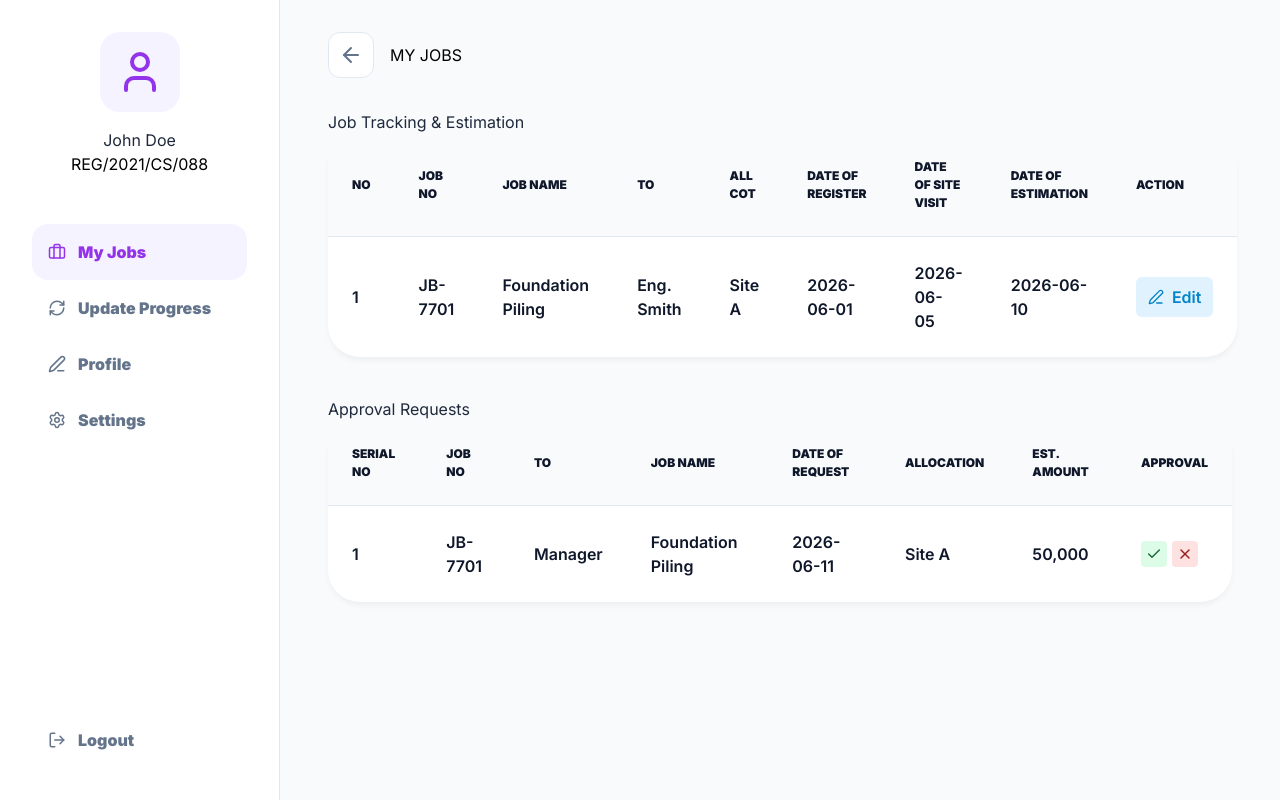
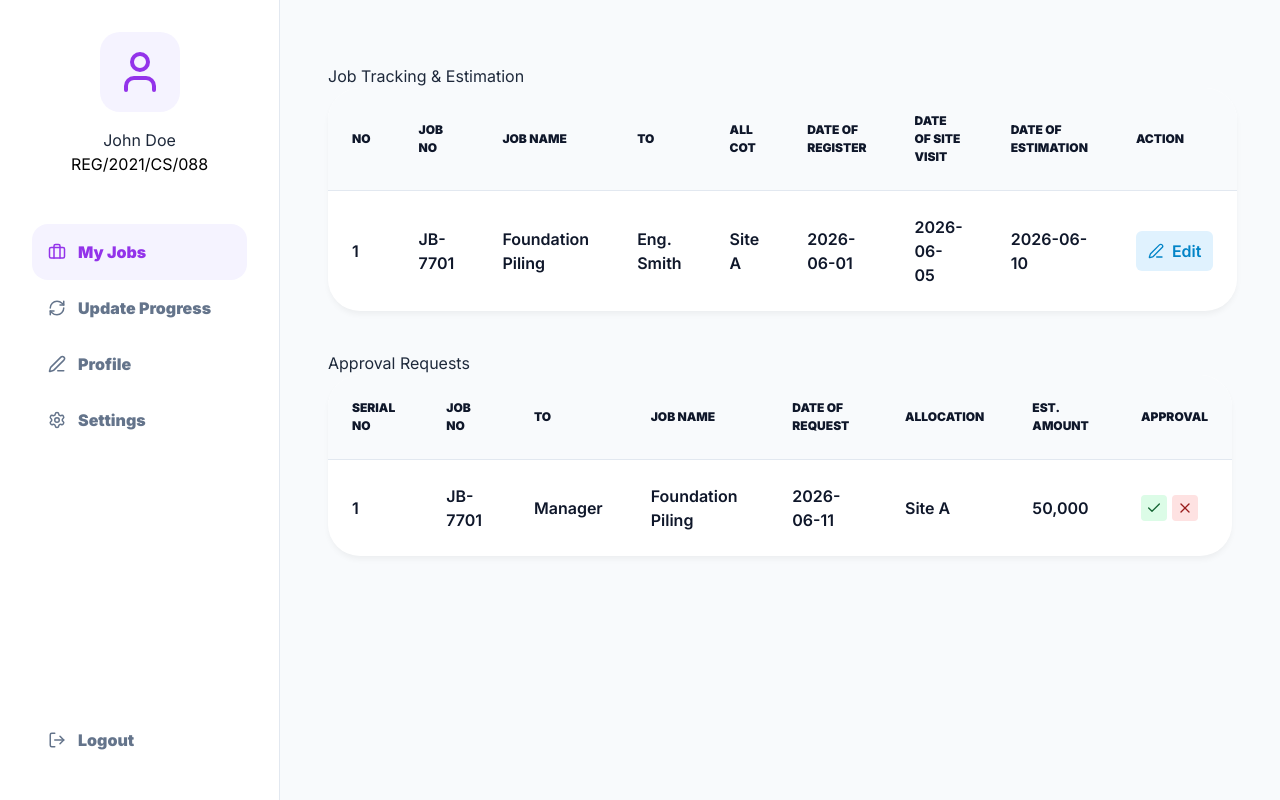
Before and after one commit to Project-Managment-System/software-engineering-project, a React (Create React App) app in the folder frontend/: page /engineer/dashboard in a window 1280 px wide. Built offline with nearby package versions, Linux system fonts and the light colour scheme.

Commit message:
modified:   frontend/src/pages/engineer/Dashboard.jsx

```diff
--- a/frontend/src/pages/engineer/Dashboard.jsx
+++ b/frontend/src/pages/engineer/Dashboard.jsx
@@ -49,8 +49,6 @@ const UserDashboard = ({ isDark }) => {
         <main className="dashboard-content">
           <header className="content-header">
             <div className="header-left">
-              <button className="back-arrow-icon" onClick={() => navigate('/')}><ArrowLeft size={24} /></button>
-              <h1>{activeTab.replace('-', ' ').toUpperCase()}</h1>
             </div>
           </header>
 
```
